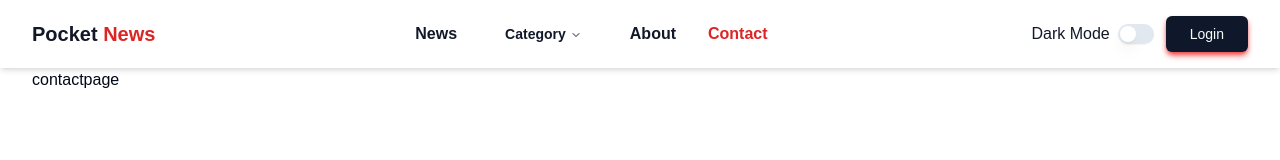
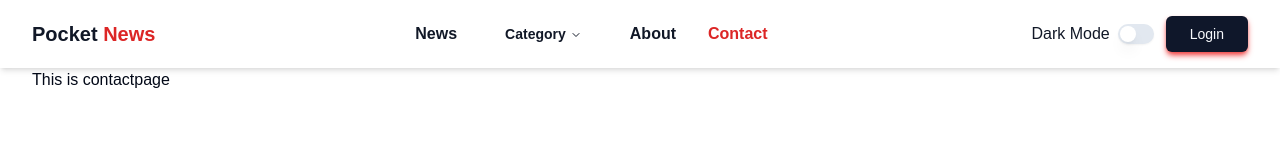
Before and after one commit to debarup24/PocketNews-a-news-portal, a Next.js app: page /contact in a window 1280 px wide. Shown: the top 160 px of the page. Built offline with nearby package versions, Linux system fonts and the light colour scheme.

Commit message:
news portal

```diff
--- a/src/app/contact/page.tsx
+++ b/src/app/contact/page.tsx
@@ -2,7 +2,7 @@ import React from 'react'
 
 const contactpage = () => {
   return (
-    <div>contactpage</div>
+    <div>This is contactpage</div>
   )
 }
 
```
